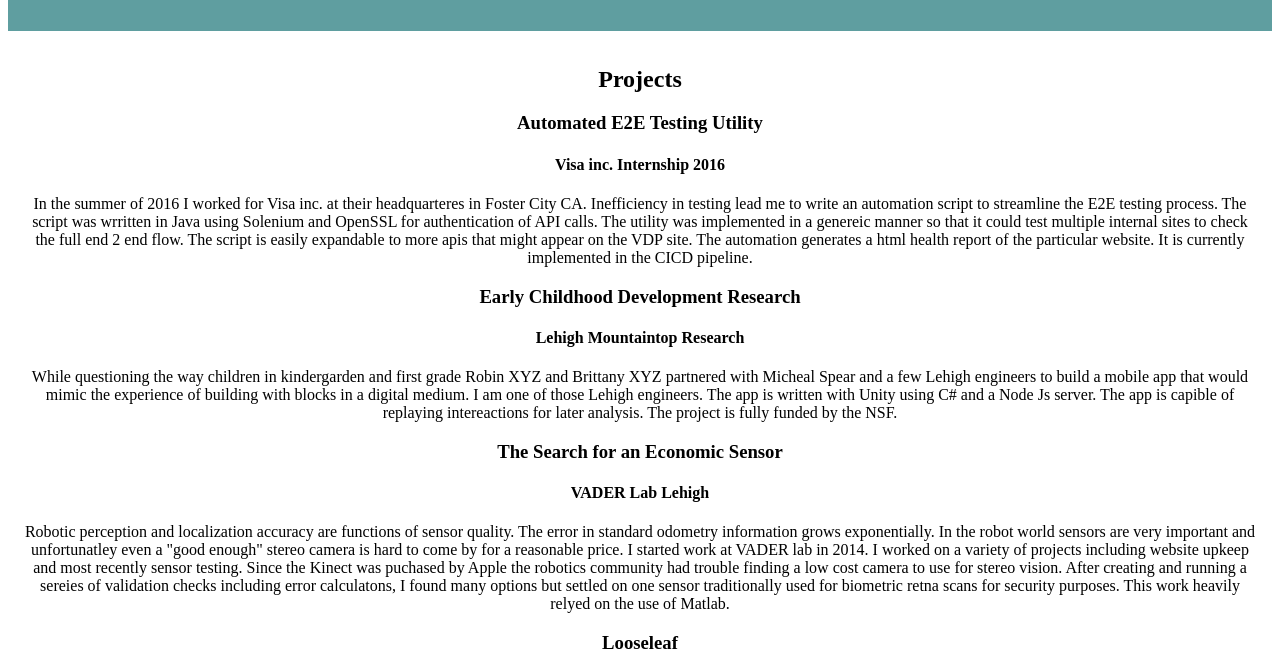
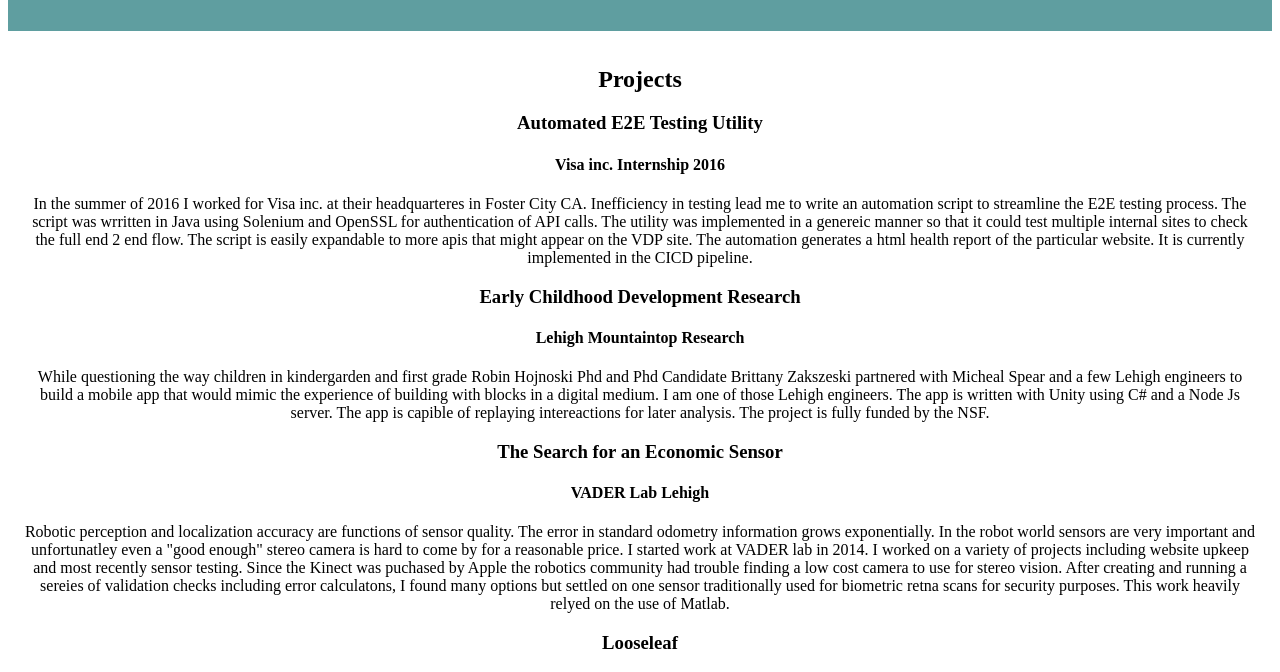
Before and after one commit to cszafranski/c-szafranski.github.io, a plain HTML site: page projects.html in a window 1280 px wide. Shown: the part 128-800 px from the top of the page. Drawn offline with Linux system fonts and the light colour scheme.

Commit message:
Content update

```diff
--- a/projects.html
+++ b/projects.html
@@ -58,7 +58,7 @@ footer {background: #708090;color:#FFF8DC;}
   <p>In the summer of 2016 I worked for Visa inc. at their headquarteres in Foster City CA. Inefficiency in testing lead me to write an automation script to streamline the E2E testing process. The script was wrritten in Java using Solenium and OpenSSL for authentication of API calls. The utility was implemented in a genereic manner so that it could test multiple internal sites to check the full end 2 end flow. The script is easily expandable to more apis that might appear on the VDP site. The automation generates a html health report of the particular website. It is currently implemented in the CICD pipeline.</p>
 <h3>Early Childhood Development Research</h3>
 <h4>Lehigh Mountaintop Research</h4>
-  <p>While questioning the way children in kindergarden and first grade Robin XYZ and Brittany XYZ partnered with Micheal Spear and a few Lehigh engineers to build a mobile app that would mimic the experience of building with blocks in a digital medium. I am one of those Lehigh engineers. The app is written with Unity using C# and a Node Js server. The app is capible of replaying intereactions for later analysis. The project is fully funded by the NSF. </p>
+  <p>While questioning the way children in kindergarden and first grade Robin Hojnoski Phd and Phd Candidate Brittany Zakszeski partnered with Micheal Spear and a few Lehigh engineers to build a mobile app that would mimic the experience of building with blocks in a digital medium. I am one of those Lehigh engineers. The app is written with Unity using C# and a Node Js server. The app is capible of replaying intereactions for later analysis. The project is fully funded by the NSF. </p>
 <h3>The Search for an Economic Sensor</h3>
 <h4>VADER Lab Lehigh</h4>
 <p>Robotic perception and localization accuracy are functions of sensor quality. The error in standard odometry information grows exponentially. In the robot world sensors are very important and unfortunatley even a "good enough" stereo camera is hard to come by for a reasonable price. I started work at VADER lab in 2014. I worked on a variety of projects including website upkeep and most recently sensor testing. Since the Kinect was puchased by Apple the robotics community had trouble finding a low cost camera to use for stereo vision. After creating and running a sereies of validation checks including error calculatons, I found many options but settled on one sensor traditionally used for biometric retna scans for security purposes. This work heavily relyed on the use of Matlab. </p>
```
